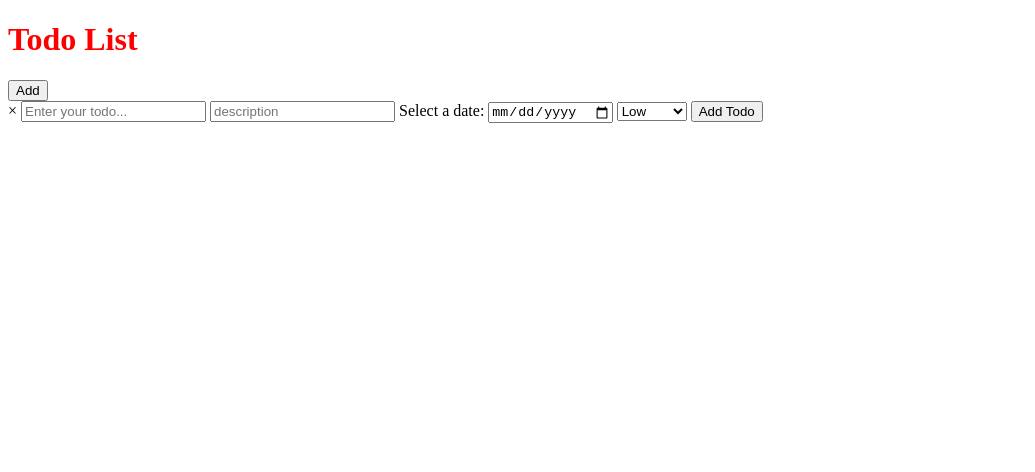
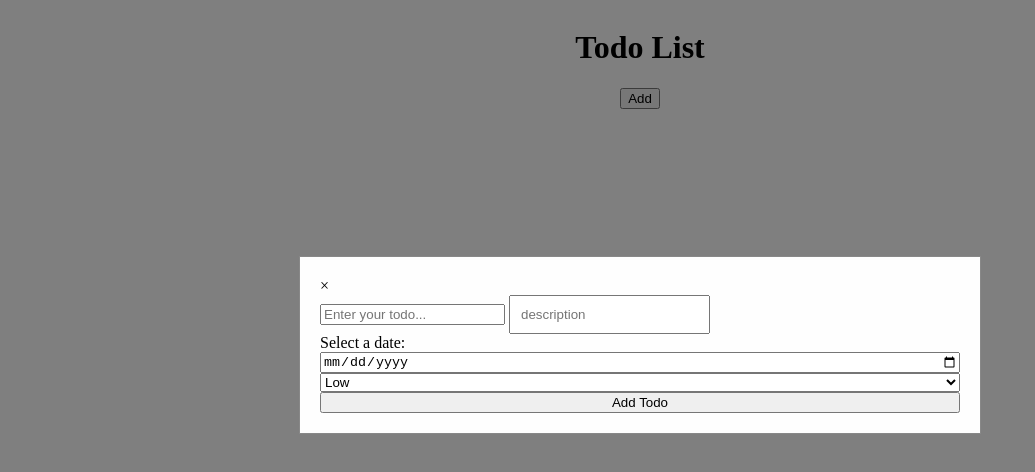
Before and after one commit to asuru56/todo, a website built with webpack: page dist/index.html in a window 1280 px wide. Both pictures are taken after a click on the button "Add". Shown: the whole page, without its empty margins (0-1035 px from the left). Built offline with nearby package versions, Linux system fonts and the light colour scheme.

Commit message:
Added CSS

```diff
--- a/src/index.js
+++ b/src/index.js
@@ -11,11 +11,16 @@ addButton.addEventListener('click', function() {
 });
 
 // Selecting all elements with class 'close' (assuming there are multiple close buttons)
-var closeButtons = document.querySelectorAll('.close');
+var closeButton = document.querySelector('.close');
 
 // Adding event listeners to all 'close' buttons
-closeButtons.forEach(function(closeButton) {
-    closeButton.addEventListener('click', function() {
+closeButton.addEventListener('click', function() {
         modal.style.display = 'none';
     });
-});
+
+
+var addtodobuttonInside = document.querySelectorAll('.addTodoBtn');
+
+addtodobuttonInside.addEventListener('click',function(){
+
+})
--- a/src/style.css
+++ b/src/style.css
@@ -1,3 +1,33 @@
-.container {
-    color: red;
+/* Styles for modal */
+.modal {
+    display: none;
+    position: fixed;
+    z-index: 1;
+    left: 0;
+    top: 0;
+    width: 100%;
+    height: 100%;
+    background-color: rgba(0, 0, 0, 0.5);
   }
+
+
+  .modal-content {
+    display: flex;
+    flex-direction: column;
+    background-color: #fefefe;
+    margin: 20% auto;
+    padding: 20px;
+    border: 1px solid #888;
+    width: 50%;
+  }
+  #descriptionInput {
+    padding: 10px; /* Add padding for better appearance */
+    width: auto;
+}
+
+.container{
+    display: flex;
+    flex-direction: column;
+    justify-content: center;
+    align-items: center;
+}
```
Also changed, not shown: package.json (+11 -2 lines), dist/bundle.js (added), dist/index.html, dist/main.js (deleted), webpack.config.js (renamed from src/webpack.config.js).
